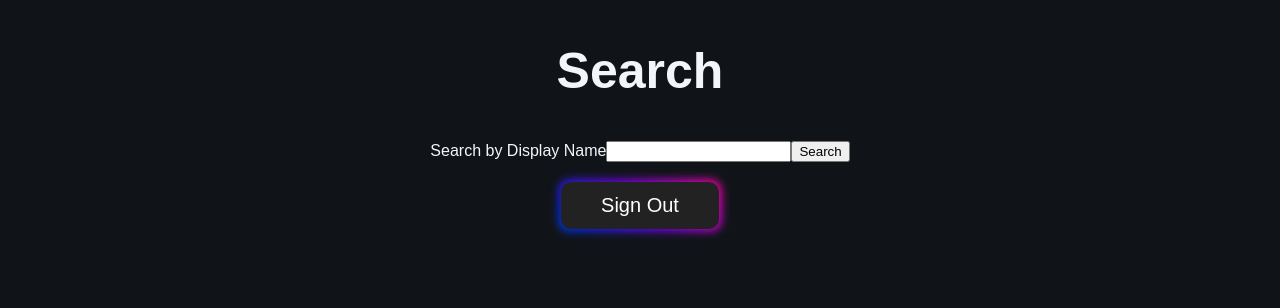
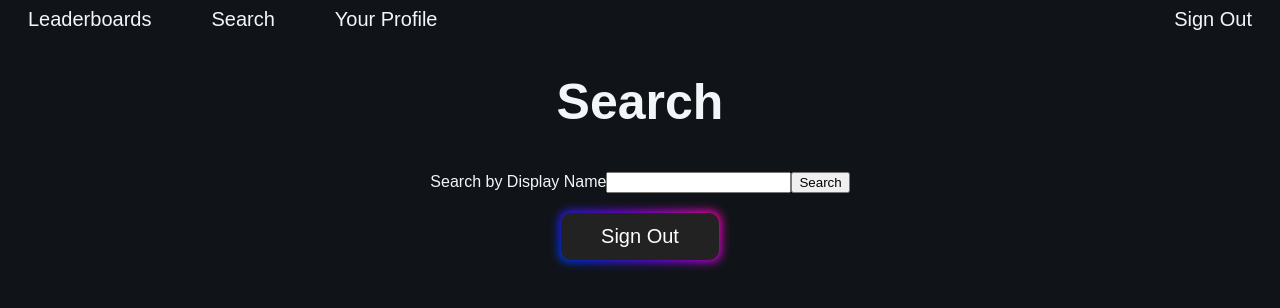
Before and after one commit to sdslayer/levelution, a React (Create React App) app: page /search in a window 1280 px wide. Shown: the top 308 px of the page. Built offline with nearby package versions, Linux system fonts and the light colour scheme; no server answers; sample sign-in values are in the browser's storage; a web font is replaced by a local one.

Commit message:
leaderboard / friend req stuff

```diff
--- a/package.json
+++ b/package.json
@@ -15,8 +15,10 @@
     "react": "^18.2.0",
     "react-bootstrap": "^2.10.1",
     "react-dom": "^18.2.0",
+    "react-google-charts": "^4.0.1",
     "react-router-dom": "^6.16.0",
     "react-scripts": "^5.0.1",
+    "recharts": "^2.12.6",
     "tailwindcss": "^3.4.1",
     "web-vitals": "^2.1.4"
   },
--- a/src/components/WebNavbar.js
+++ b/src/components/WebNavbar.js
@@ -1,32 +1,43 @@
 import React from 'react';
+import { Link } from 'react-router-dom';
 import { signOut } from "firebase/auth";
 import { useNavigate } from 'react-router-dom';
 import { auth } from '../config/firebase-config';
 
-const Navbar = () => {
+const NavBar = () => {
+
   const navigate = useNavigate();
-//   const signOutAndNavigate = async () => {
-//     try {
-//         // Sign out
-//         await signOut(auth);
-//         localStorage.removeItem("auth"); // Remove user data from local storage
-//         navigate("/"); // Navigate to auth
-//     } catch (error) {
-//         console.error("Error signing out:", error);
-//     }
-// }
 
-  return (
-    <nav className="navbar">
-      <div className="navbar-left">
-        <button className="navbar-button" onClick={navigate("/user")}>Account</button>
-        <button className="navbar-button" onClick={navigate("/search")}>Search</button>
-      </div>
-      {/* <div className="navbar-right">
-        <button className="navbar-button" onClick={signOutAndNavigate}>Logout</button>
-      </div> */}
-    </nav>
-  );
-};
 
-export default Navbar;
+  const signOutAndNavigate = async () => {
+    try {
+        // Sign out
+        await signOut(auth);
+        localStorage.removeItem("auth"); // Remove user data from local storage
+        navigate("/"); // Navigate to auth
+    } catch (error) {
+        console.error("Error signing out:", error);
+    }
+  }
+
+    return (
+        <nav>
+            <ul className="nav-list">
+                <li>
+                    <Link to="/leaderboards">Leaderboards</Link>
+                </li>
+                <li>
+                    <Link to="/search">Search</Link>
+                </li>
+                <li>
+                  <Link to="/user">Your Profile</Link>
+                </li>
+                <li className="user-link">
+                    <Link to="/" onClick={signOutAndNavigate}>Sign Out</Link>
+                </li>
+            </ul>
+        </nav>
+    );
+}
+
+export default NavBar;
--- a/src/pages/leaderboards/index.jsx
+++ b/src/pages/leaderboards/index.jsx
@@ -4,6 +4,7 @@ import { getAuth, onAuthStateChanged, signOut } from "firebase/auth";
 import { useNavigate } from 'react-router-dom';
 import { auth } from '../../config/firebase-config';
 import './leaderboards.css';
+import NavBar from '../../components/WebNavbar';
 
 export const Leaderboards = () => {
     const [userDisplayName, setDisplayName] = useState(null);
@@ -62,6 +63,7 @@ export const Leaderboards = () => {
 
     return (
         <div className='user-account'>
+        <NavBar />
             <h1>Leaderboards</h1>
             <h2>Hypixel (Bedwars)</h2>
             <table>
--- a/src/pages/leaderboards/leaderboards.css
+++ b/src/pages/leaderboards/leaderboards.css
@@ -221,3 +221,36 @@ gap: 15px
     width: 80%; /* Adjust the width of the box */
     max-width: 400px; /* Add a maximum width to prevent excessive stretching */
   }
+
+  .nav-list {
+    list-style-type: none;
+    padding: 0;
+    margin: 0;
+    display: flex;
+    justify-content: space-between; /* Aligns the first three items to the left and the last item to the right */
+}
+
+.user-link {
+    margin-left: auto; /* Aligns the User link to the right */
+}
+
+.nav-list li {
+    margin-right: 20px;
+}
+
+.nav-list li:last-child {
+    margin-right: 0;
+}
+
+.nav-list li a {
+    color: #F3F6F9;
+    text-decoration: none;
+    font-size: 20px;
+    padding: 10px 20px;
+    border-radius: 10px;
+    transition: background-color 0.3s;
+}
+
+.nav-list li a:hover {
+    background-color: #333;
+}
--- a/src/pages/search/index.jsx
+++ b/src/pages/search/index.jsx
@@ -6,6 +6,7 @@ import { auth } from '../../config/firebase-config';
 import './search.css';
 import axios from 'axios';
 import { type } from '@testing-library/user-event/dist/type';
+import NavBar from '../../components/WebNavbar';
 
 
 export const Search = () => {
@@ -14,6 +15,7 @@ export const Search = () => {
     const [userLastLogin, setLastLogin] = useState(null);
     const [searchQuery, setSearchQuery] = useState(""); // State to store the search query
     const [searchedUserData, setSearchedUserData] = useState(null); // State to store the data of the searched user
+    const [requestSent, setRequestStatus] = useState(false);
     const navigate = useNavigate();
 
     useEffect(() => {
@@ -71,34 +73,23 @@ export const Search = () => {
                 const userEmail = childSnapshot.key.replace('_', '.'); // Convert back to email format
                 const displayNameRef = child(childSnapshot.ref, 'name');
 
-                // Fetch the display name and last login time associated with the email
+                // Fetch the display name associated with the email
                 get(displayNameRef).then(async (displayNameSnapshot) => {
                     const displayName = displayNameSnapshot.val();
                     console.log("Checking user:", userEmail, "with display name:", displayName);
 
                     // Check if the display name matches the search query
                     if (displayName === searchQuery) {
-                        // Fetch last login time
+                        // Fetch user data
                         const userData = await getUserData(userEmail);
-                        const lastLogin = userData.lastLogin || '';
-                        const latestData = userData?.data?.hypixelBW;
-                        var level = 'N/A';
-                        if (latestData) {
-                            const latestEntry = Object.entries(latestData).pop();
-                            level = latestEntry[1] || 0; // Assuming level is stored in the 'level' field
-                        }
 
                         // Set searched user data
                         setSearchedUserData({
                             email: userEmail,
-                            lastLogin: lastLogin,
-                            profilePicture: userData.profilePhoto, // Assuming profile picture is stored in the database
-                            bedwarsLevel: level || null, // Assuming bedwars level is stored in the database
-                            // Add other game levels if needed
+                            lastLogin: userData.lastLogin || '',
+                            profilePicture: userData.profilePhoto || '',
+                            bedwarsLevel: userData.bedwarsLevel || null,
                         });
-                        console.log(searchedUserData)
-                        console.log(userData)
-
                     }
                 }).catch((error) => {
                     console.error("Error fetching display name:", error);
@@ -108,6 +99,19 @@ export const Search = () => {
             console.error("Error searching for user:", error);
         }
     }
+
+    const sendFriendRequest = async () => {
+        try {
+            const currentUserEmail = getAuth().currentUser.email;
+            const incomingRequestsRef = ref(db, `users/${searchedUserData.email.replace('.', '_')}/incomingRequests`);
+            await set(child(incomingRequestsRef, currentUserEmail.replace('.', '_')), true);
+            console.log(`Friend request sent to ${searchedUserData.email}`);
+            setRequestStatus(true);
+        } catch (error) {
+            console.error("Error sending friend request:", error);
+        }
+    };
+
 
     async function getUserData(email) {
         const userRef = ref(db, `users/${email.replace('.', '_')}`);
@@ -142,6 +146,7 @@ export const Search = () => {
 
     return (
         <div className='user-account'>
+        <NavBar />
             <div className='user-info'>
             </div>
 
@@ -160,13 +165,14 @@ export const Search = () => {
                     <div className="search-results">
                         <h3>User Information</h3>
                         <p>Email: {searchedUserData.email}</p>
+                        <p></p>
                         <p>Last Login: {formatHumanReadableDate(searchedUserData.lastLogin)}</p>
                         <img src={searchedUserData.profilePicture} alt="Profile" />
                         <h4>Game Levels</h4>
                         {searchedUserData.bedwarsLevel && (
                             <p>Bedwars Level: {searchedUserData.bedwarsLevel}</p>
                         )}
-                        <button className="friendreq-button">Send Friend Request</button>
+                        <button className="friendreq-button" onClick={sendFriendRequest}>Send Friend Request</button>
                     </div>
                 )}
             </div>
--- a/src/pages/search/search.css
+++ b/src/pages/search/search.css
@@ -192,3 +192,36 @@ gap: 15px
     width: 80%; /* Adjust the width of the box */
     max-width: 400px; /* Add a maximum width to prevent excessive stretching */
   }
+
+  .nav-list {
+    list-style-type: none;
+    padding: 0;
+    margin: 0;
+    display: flex;
+    justify-content: space-between; /* Aligns the first three items to the left and the last item to the right */
+}
+
+.user-link {
+    margin-left: auto; /* Aligns the User link to the right */
+}
+
+.nav-list li {
+    margin-right: 20px;
+}
+
+.nav-list li:last-child {
+    margin-right: 0;
+}
+
+.nav-list li a {
+    color: #F3F6F9;
+    text-decoration: none;
+    font-size: 20px;
+    padding: 10px 20px;
+    border-radius: 10px;
+    transition: background-color 0.3s;
+}
+
+.nav-list li a:hover {
+    background-color: #333;
+}
--- a/src/pages/user/index.jsx
+++ b/src/pages/user/index.jsx
@@ -1,58 +1,79 @@
-import React, { useState, useEffect } from 'react';
-import { getDatabase, set, get, push, update, remove, ref, child, onValue } from "firebase/database";
+import React, { useState, useEffect } from "react";
+import {
+  getDatabase,
+  set,
+  get,
+  push,
+  update,
+  remove,
+  ref,
+  child,
+  onValue,
+} from "firebase/database";
 import { getAuth, onAuthStateChanged, signOut } from "firebase/auth";
-import { useNavigate } from 'react-router-dom';
-import { auth } from '../../config/firebase-config';
-import './user.css';
-import axios from 'axios';
-import { type } from '@testing-library/user-event/dist/type';
-
+import { useNavigate } from "react-router-dom";
+import { auth } from "../../config/firebase-config";
+import "./user.css";
+import axios from "axios";
+import { type } from "@testing-library/user-event/dist/type";
+import {
+  LineChart,
+  Line,
+  XAxis,
+  YAxis,
+  CartesianGrid,
+  Tooltip,
+  Legend,
+  ResponsiveContainer,
+} from "recharts";
+import NavBar from "../../components/WebNavbar";
 
 export const User = () => {
-
   const [userDisplayName, setDisplayName] = useState(null);
   const [userLastLogin, setLastLogin] = useState(null);
   const [userBedwarsKey, setBedwarsKey] = useState("");
   const [userBedwarsName, setBedwarsName] = useState("");
   const [userBedwarsID, setBedwarsID] = useState("");
   const [userProfilePicture, setuserProfilePicture] = useState("");
+  const [incomingRequests, setIncomingRequests] = useState([]);
+  const [currentBedwarsData, setCurrentBedwarsData] = useState([]);
   const [bedwarsData, setBedwarsData] = useState([]);
+  const [domains, setDomains] = useState([]);
   const navigate = useNavigate();
 
   useEffect(() => {
-
     const auth = getAuth();
     onAuthStateChanged(auth, (user) => {
       if (user) {
         setDisplayName(user.displayName);
         setuserProfilePicture(user.photoURL);
+        fetchIncomingRequests(user);
         getBedwarsLevel();
 
-                getLastLogin().then(lastLogin => {
+        getLastLogin()
+          .then((lastLogin) => {
             setLastLogin(lastLogin);
-                }).catch(error => {
+          })
+          .catch((error) => {
             console.error("Error fetching last login time:", error);
           });
       } else {
-                navigate('/');
+        navigate("/");
       }
     });
-
-
   }, [navigate]);
 
   const db = getDatabase();
 
   function getUserData() {
     const user = getAuth().currentUser;
-        const userRef = ref(db, `users/${user.email.replace('.', '_')}`);
+    const userRef = ref(db, `users/${user.email.replace(".", "_")}`);
 
-        return get(userRef)
-            .then((snapshot) => {
+    return get(userRef).then((snapshot) => {
       if (snapshot.exists()) {
         const userData = snapshot.val() || 0;
-                    const stringData = JSON.stringify(userData)
-                    const convData = JSON.parse(stringData)
+        const stringData = JSON.stringify(userData);
+        const convData = JSON.parse(stringData);
         return convData;
       }
     });
@@ -61,7 +82,7 @@ export const User = () => {
   async function getLastLogin() {
     try {
       const userData = await getUserData();
-            return userData.lastLogin || '';
+      return userData.lastLogin || "";
     } catch (error) {
       throw error;
     }
@@ -71,36 +92,144 @@ export const User = () => {
     try {
       const userData = await getUserData();
       const latestData = userData?.data?.hypixelBW;
+    console.log("aaaaaa")
+    //   console.log(latestData)
+    //   console.log(transformBedwarsData(latestData))
       if (latestData) {
+        var fullbwdata = transformBedwarsData(latestData)
+        var lowerdom = fullbwdata[0]['level'] - 2
+        var higherdom = fullbwdata[fullbwdata.length - 1]['level'] + 2
+        setDomains([lowerdom, higherdom])
         const latestEntry = Object.entries(latestData).pop();
         const level = latestEntry[1] || 0; // Assuming level is stored in the 'level' field
         const time = parseInt(latestEntry[0]) * 1000 || 0;
         const bwdata = [level, time];
-                setBedwarsData(bwdata)
-                return level || '';
+        setBedwarsData(fullbwdata)
+        setCurrentBedwarsData(bwdata);
+        return level || "";
       }
-            return '';
+      return "";
     } catch (error) {
       throw error;
     }
   }
 
+
+  async function fetchIncomingRequests(user) {
+    try {
+      const incomingRequestsRef = ref(
+        db,
+        `users/${user.email.replace(".", "_")}/incomingRequests`
+      );
+      const snapshot = await get(incomingRequestsRef);
+      const requests = [];
+
+      snapshot.forEach(async (childSnapshot) => {
+        const senderEmail = childSnapshot.key.replace("_", ".");
+        // Fetch display name associated with email
+        const userData = await getUserDataByEmail(senderEmail);
+        if (userData.displayName) {
+          requests.push({
+            email: senderEmail,
+            displayName: userData.displayName,
+          });
+        } else {
+          requests.push({
+            email: senderEmail,
+            displayName: senderEmail, // If display name not found, use email
+          });
+        }
+        setIncomingRequests([...requests]); // Update state after fetching all display names
+      });
+    } catch (error) {
+      console.error("Error fetching incoming friend requests:", error);
+    }
+  }
+
+  async function getUserDataByEmail(email) {
+    const userRef = ref(db, `users/${email.replace(".", "_")}`);
+    const snapshot = await get(userRef);
+    if (snapshot.exists()) {
+      const userData = snapshot.val();
+      return userData;
+    }
+    return {};
+  }
+
+  async function handleAcceptRequest(senderEmail) {
+    try {
+      const currentUser = getAuth().currentUser;
+      const currentUserEmail = currentUser.email;
+      const currentUserRef = `users/${currentUserEmail.replace(".", "_")}`;
+
+      // Add sender to current user's friends list
+      const currentUserFriendsRef = ref(
+        db,
+        `${currentUserRef}/friends/${senderEmail.replace(".", "_")}`
+      );
+      await set(currentUserFriendsRef, true);
+
+      // Add current user to sender's friends list
+      const senderRef = `users/${senderEmail.replace(".", "_")}`;
+      const senderFriendsRef = ref(
+        db,
+        `${senderRef}/friends/${currentUserEmail.replace(".", "_")}`
+      );
+      await set(senderFriendsRef, true);
+
+      // Remove the friend request visually
+      const incomingRequestsRef = ref(db, `${currentUserRef}/incomingRequests`);
+      await remove(child(incomingRequestsRef, senderEmail.replace(".", "_")));
+
+      // Get updated incoming requests
+      const updatedRequests = incomingRequests.filter(
+        (request) => request.email !== senderEmail
+      );
+      setIncomingRequests(updatedRequests);
+      await fetchIncomingRequests(currentUser);
+    } catch (error) {
+      console.error("Error accepting friend request:", error);
+    }
+  }
+
+  const handleDenyRequest = async (senderEmail) => {
+    try {
+      const currentUser = getAuth().currentUser;
+      const currentUserEmail = currentUser.email.replace(".", "_");
+
+      // Remove the request from the current user's incoming requests
+      const updatedRequests = incomingRequests.filter(
+        (request) => request.email !== senderEmail
+      );
+      setIncomingRequests(updatedRequests);
+
+      // Remove the denied request from the current user's incoming requests in the database
+      const incomingRequestsRef = ref(
+        db,
+        `users/${currentUserEmail}/incomingRequests`
+      );
+      await remove(child(incomingRequestsRef, senderEmail.replace(".", "_")));
+    } catch (error) {
+      console.error("Error denying friend request:", error);
+    }
+  };
+
   const handleBedwarsFormSubmit = (event) => {
     event.preventDefault();
 
     const user = getAuth().currentUser;
-        const email = user.email.replace('.', '_');
-        const game = 'hypixelBW';
+    const email = user.email.replace(".", "_");
+    const game = "hypixelBW";
 
     console.log("hypixelBW Key:", userBedwarsKey);
     // const uuid = "ab5e4e78-c45c-42ba-b12b-197c9edade37";
     const key = userBedwarsKey;
     const keyRef = ref(db, `users/${email}/keys/${game}`);
-            set(child(keyRef, 'key'), key)
+    set(child(keyRef, "key"), key)
       .then(() => {
         console.log(`Key stored in the database under ${email}/keys/${game}`);
       })
-                .catch(error => {
+      .catch((error) => {
         console.error("Error storing key in the database:", error);
       });
     // axios.get("https://api.hypixel.net/player?uuid=" + uuid + "&key=" + key)
@@ -108,7 +237,6 @@ export const User = () => {
     //     console.log(data);
     //     const bwlevel = data['player']['achievements']['bedwars_level'];
     //     setBedwarsLevel(bwlevel);
-
 
     // })
     // .catch(err => {
@@ -120,40 +248,42 @@ export const User = () => {
     event.preventDefault();
 
     const user = getAuth().currentUser;
-        const email = user.email.replace('.', '_');
-        const game = 'hypixelBW';
+    const email = user.email.replace(".", "_");
+    const game = "hypixelBW";
 
     console.log("hypixelBW Name:", userBedwarsName);
     const nameRef = ref(db, `users/${email}/names/${game}`);
-        set(child(nameRef, 'name'), userBedwarsName)
+    set(child(nameRef, "name"), userBedwarsName)
       .then(() => {
         console.log(`Key stored in the database under ${email}/names/${game}`);
       })
-            .catch(error => {
+      .catch((error) => {
         console.error("Error storing key in the database:", error);
       });
-        axios.get("https://playerdb.co/api/player/minecraft/" + userBedwarsName)
-        .then(({data}) => {
+    axios
+      .get("https://playerdb.co/api/player/minecraft/" + userBedwarsName)
+      .then(({ data }) => {
         console.log(data);
-            console.log(data['data']['player']['id']);
-            const BWuuid = data['data']['player']['id'];
+        console.log(data["data"]["player"]["id"]);
+        const BWuuid = data["data"]["player"]["id"];
         const id = BWuuid;
         console.log("hypixelBW UUID:", BWuuid);
         const idRef = ref(db, `users/${email}/ids/${game}`);
-            set(child(idRef, 'id'), id)
+        set(child(idRef, "id"), id)
           .then(() => {
-                    console.log(`Key stored in the database under ${email}/ids/${game}`);
+            console.log(
+              `Key stored in the database under ${email}/ids/${game}`
+            );
             setBedwarsID(id);
           })
-                .catch(error => {
+          .catch((error) => {
             console.error("Error storing key in the database:", error);
           });
       })
-        .catch(err => {
+      .catch((err) => {
         console.error(err);
       });
   };
-
 
   const signOutAndNavigate = async () => {
     try {
@@ -164,10 +294,16 @@ export const User = () => {
     } catch (error) {
       console.error("Error signing out:", error);
     }
-    }
+  };
 
   function formatHumanReadableDate(dateString) {
-        const options = { year: 'numeric', month: 'long', day: 'numeric', hour: '2-digit', minute: '2-digit' };
+    const options = {
+      year: "numeric",
+      month: "long",
+      day: "numeric",
+      hour: "2-digit",
+      minute: "2-digit",
+    };
     return new Date(dateString).toLocaleString(undefined, options);
   }
 
@@ -179,7 +315,6 @@ export const User = () => {
   //             const bwlevel = data['player']['achievements']['bedwars_level'];
   //             setBedwarsLevel(bwlevel);
 
-
   //         })
   //         .catch(err => {
   //             console.error(err);
@@ -190,9 +325,18 @@ export const User = () => {
   //     }
   // }
 
+
+  const transformBedwarsData = (data) => {
+    return Object.entries(data).map(([time, level]) => ({
+      time: new Date(parseInt(time) * 1000), // Convert Unix timestamp to Date object
+      level: level,
+    }));
+  };
+
   return (
-        <div className='user-account'>
-            <div className='user-info'>
+    <div className="user-account">
+      <NavBar />
+      <div className="user-info">
         {/* Profile Picture */}
         <img src={userProfilePicture} alt="" />
 
@@ -203,13 +347,18 @@ export const User = () => {
         <p>Last Login: {formatHumanReadableDate(userLastLogin)}</p>
       </div>
 
-            <div className='game-info'>
+      <div className="game-info">
         <h2>Games</h2>
         <h3>Minecraft (Hypixel Bedwars)</h3>
         <form onSubmit={handleBedwarsFormSubmit}>
           <label>
             API Key
-                        <input type="text" name="name" value={userBedwarsKey} onChange={(e) => setBedwarsKey(e.target.value)} />
+            <input
+              type="text"
+              name="name"
+              value={userBedwarsKey}
+              onChange={(e) => setBedwarsKey(e.target.value)}
+            />
           </label>
           <input type="submit" value="Submit" />
         </form>
@@ -217,27 +366,77 @@ export const User = () => {
         <form onSubmit={handleBedwarsNameSubmit}>
           <label>
             Username
-                        <input type="text" name="name" value={userBedwarsName} onChange={(e) => setBedwarsName(e.target.value)} />
+            <input
+              type="text"
+              name="name"
+              value={userBedwarsName}
+              onChange={(e) => setBedwarsName(e.target.value)}
+            />
           </label>
           <input type="submit" value="Submit" />
         </form>
 
         {/* <button onClick={() => handleBedwarsLevelButton()}>Print Level</button> */}
 
-                {bedwarsData[0] && bedwarsData[1] && (
+        {currentBedwarsData[0] && currentBedwarsData[1] && (
           <div>
-                        <p>Bedwars Level: {bedwarsData[0]}</p>
-                        <p>Last Checked: {formatHumanReadableDate(bedwarsData[1])}</p>
+            <p>Bedwars Level: {currentBedwarsData[0]}</p>
+            <p>Last Checked: {formatHumanReadableDate(currentBedwarsData[1])}</p>
           </div>
         )}
       </div>
 
-            <h3>Friend Requests (0)</h3>
-            {/*List friend requests*/}
+      {bedwarsData && (
+        <LineChart
+        width={500}
+        height={300}
+        data={bedwarsData}
+        margin={{
+          top: 5,
+          right: 30,
+          left: 20,
+          bottom: 5
+        }}
+      >
+        <CartesianGrid strokeDasharray="3 3" />
+        <XAxis dataKey="time" />
+        <YAxis domain={domains} />
+        <Tooltip />
+        <Legend />
+        <Line
+          type="monotone"
+          dataKey="level"
+          stroke="#8884d8"
+          activeDot={{ r: 8 }}
+        />
+      </LineChart>
+      )
 
-            <div className='signout'>
-                <button className="signout-button" onClick={signOutAndNavigate}>Sign Out</button>
+      }
+
+
+      <div className="incoming-requests">
+        <h3>Incoming Friend Requests</h3>
+        <ul>
+          {incomingRequests.map((request, index) => (
+            <li key={index}>
+              {request.displayName} {/* Display the user's display name */}
+              <button onClick={() => handleAcceptRequest(request.email)}>
+                Accept
+              </button>
+              <button onClick={() => handleDenyRequest(request.email)}>
+                Deny
+              </button>
+            </li>
+          ))}
+        </ul>
+      </div>
+
+      <div className="signout">
+        <button className="signout-button" onClick={signOutAndNavigate}>
+          Sign Out
+        </button>
       </div>
     </div>
   );
-}
+};
--- a/src/pages/user/user.css
+++ b/src/pages/user/user.css
@@ -192,3 +192,36 @@ gap: 15px
     width: 80%; /* Adjust the width of the box */
     max-width: 400px; /* Add a maximum width to prevent excessive stretching */
   }
+
+  .nav-list {
+    list-style-type: none;
+    padding: 0;
+    margin: 0;
+    display: flex;
+    justify-content: space-between; /* Aligns the first three items to the left and the last item to the right */
+}
+
+.user-link {
+    margin-left: auto; /* Aligns the User link to the right */
+}
+
+.nav-list li {
+    margin-right: 20px;
+}
+
+.nav-list li:last-child {
+    margin-right: 0;
+}
+
+.nav-list li a {
+    color: #F3F6F9;
+    text-decoration: none;
+    font-size: 20px;
+    padding: 10px 20px;
+    border-radius: 10px;
+    transition: background-color 0.3s;
+}
+
+.nav-list li a:hover {
+    background-color: #333;
+}
```
Also changed, not shown: 2 other files (tests, documents, lock files or other folders). Lines whose indentation alone changed are shown as unchanged.
